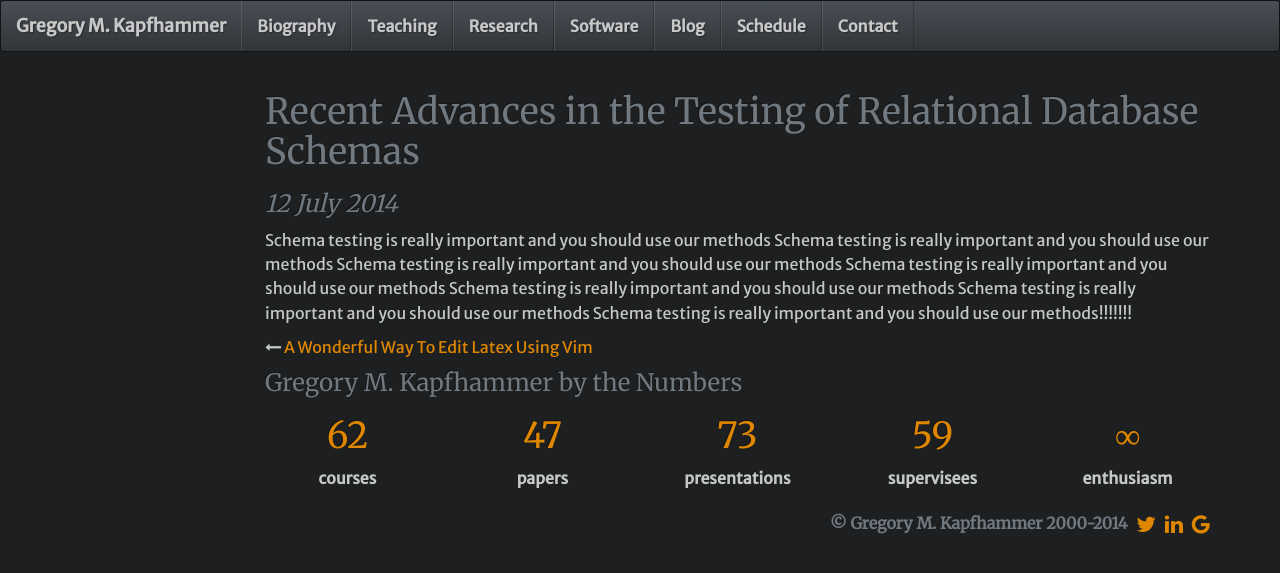
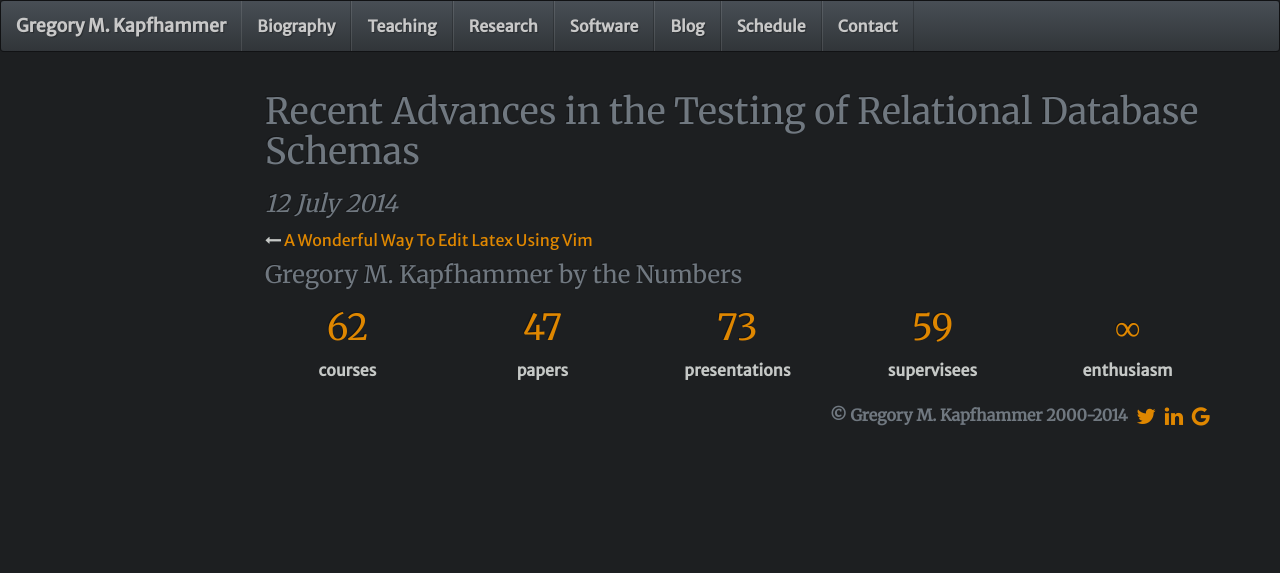
Before and after one commit to geerc/www, a Jekyll site: the page built from gkapfham/_posts/2014-07-12-Schema-Testing.md, in a window 1280 px wide. Shown: the top 573 px of the page. Built offline with Jekyll 4.4.1, drawn with Linux system fonts in a browser that asks for light colours; nearby versions of some CDN libraries; Markdown is read by kramdown in place of the engine named in the settings; comment, search, counter and statistics services are not loaded.

Commit message:
Deleting the placeholder content for the schema testing blog post.

```diff
--- a/gkapfham/_posts/2014-07-12-Schema-Testing.md
+++ b/gkapfham/_posts/2014-07-12-Schema-Testing.md
@@ -12,11 +12,3 @@ backup: ../../../../../../../
 
 ## {{ page.title }}
 ### <em>{{ page.date | date_to_long_string }}</em>
-
-Schema testing is really important and you should use our methods
-Schema testing is really important and you should use our methods
-Schema testing is really important and you should use our methods
-Schema testing is really important and you should use our methods
-Schema testing is really important and you should use our methods
-Schema testing is really important and you should use our methods
-Schema testing is really important and you should use our methods!!!!!!!
```
